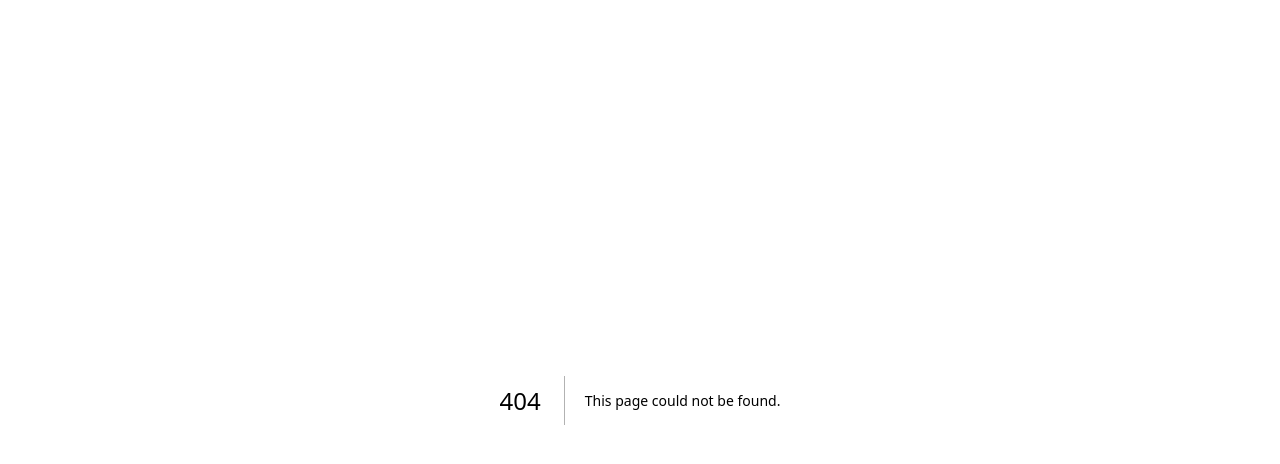
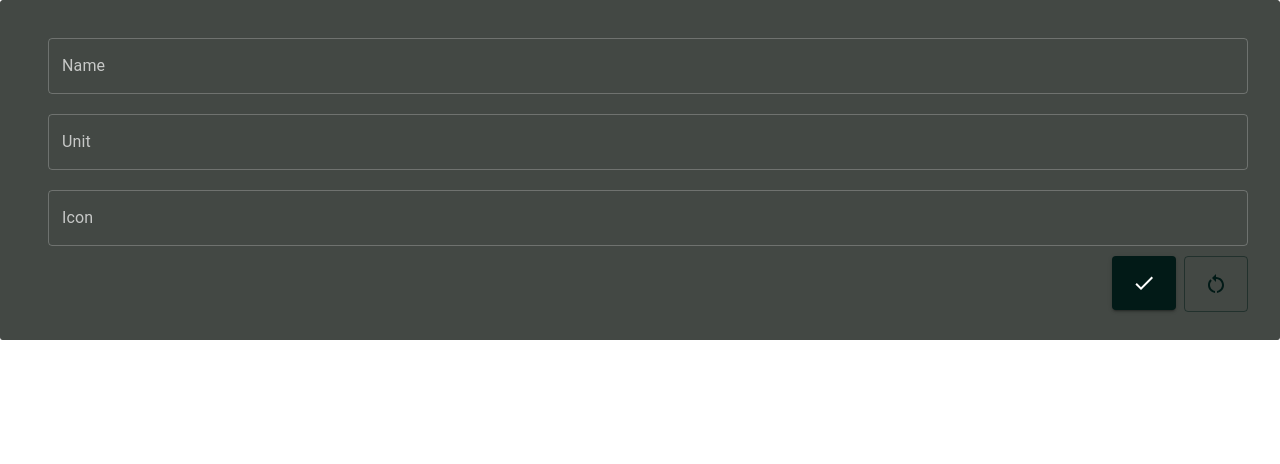
Before and after one commit to Bloodyblow/instant-stats, a Next.js app: page /components/CategoryForm in a window 1280 px wide. Before the commit this address had no page. Shown: the top 464 px of the page. Built offline with nearby package versions, Linux system fonts and the light colour scheme.

Commit message:
Create a new set of data

```diff
--- /dev/null
+++ b/src/pages/components/CategoryForm.tsx
@@ -0,0 +1,133 @@
+import React, { useState, FormEvent } from "react";
+import Box from "@mui/material/Box";
+import TextField from "@mui/material/TextField";
+import { Dayjs } from "dayjs";
+import { AdapterDayjs } from "@mui/x-date-pickers/AdapterDayjs";
+import { LocalizationProvider } from "@mui/x-date-pickers/LocalizationProvider";
+import { DatePicker } from "@mui/x-date-pickers/DatePicker";
+import CheckIcon from "@mui/icons-material/Check";
+import {
+  Button,
+  FormControl,
+  FormGroup,
+  Tooltip,
+  Card,
+  CardHeader,
+  Typography,
+  Stack,
+} from "@mui/material";
+import RestartAltIcon from "@mui/icons-material/RestartAlt";
+
+export const textFieldSx = {
+  color: "secondary.contrastText",
+  flexGrow: 1,
+  margin: "10px 0",
+  width: "100%",
+};
+
+export default function CatergoryForm() {
+  const [name, setName] = useState<string | null>(null);
+  const [unit, setUnit] = useState<string | null>(null);
+  const [icon, setIcon] = useState<string | null>(null);
+
+  const onSubmit = (e: FormEvent<HTMLFormElement>) => {
+    e.preventDefault();
+    console.log(name, unit, icon);
+  };
+
+  const onReset = () => {
+    setName(null);
+    setUnit(null);
+    setIcon(null);
+  };
+
+  return (
+    <Card sx={{ width: "100%" }}>
+      {/* <CardHeader
+        title="Create category"
+        sx={{ backgroundColor: "secondary.main" }}
+      ></CardHeader> */}
+
+      <Box
+        component="form"
+        sx={{
+          backgroundColor: "background.paper",
+          color: "secondary.contrastText",
+          width: "100%",
+          padding: "20px 40px",
+        }}
+        noValidate
+        autoComplete="off"
+        onSubmit={onSubmit}
+      >
+        <FormControl sx={{ m: 1, width: "100%" }}>
+          <FormGroup row sx={{ alignItems: "center" }}>
+            <TextField
+              id="name"
+              label="Name"
+              variant="outlined"
+              type="text"
+              sx={textFieldSx}
+              value={name || ""}
+              onChange={(e) => setName(e.target.value)}
+            />
+            <TextField
+              id="unit"
+              label="Unit"
+              variant="outlined"
+              type="text"
+              sx={textFieldSx}
+              value={unit || ""}
+              onChange={(e) => setUnit(e.target.value)}
+            />
+            <TextField
+              id="icon"
+              label="Icon"
+              variant="outlined"
+              type="text"
+              sx={textFieldSx}
+              value={icon || ""}
+              onChange={(e) => setIcon(e.target.value)}
+            />
+            <Stack
+              direction="row"
+              spacing={1}
+              style={{
+                width: "100%",
+                justifyContent: "flex-end",
+              }}
+            >
+              <Tooltip title="Add data">
+                <Button
+                  variant="contained"
+                  type="submit"
+                  sx={{
+                    width: "fit-content",
+                    padding: "15px",
+                    marginRight: "10px",
+                    height: "fit-content",
+                  }}
+                >
+                  <CheckIcon />
+                </Button>
+              </Tooltip>
+              <Tooltip title="Reset form">
+                <Button
+                  variant="outlined"
+                  sx={{
+                    width: "fit-content",
+                    padding: "15px",
+                    height: "fit-content",
+                  }}
+                  onClick={onReset}
+                >
+                  <RestartAltIcon />
+                </Button>
+              </Tooltip>
+            </Stack>
+          </FormGroup>
+        </FormControl>
+      </Box>
+    </Card>
+  );
+}
--- a/src/pages/components/Layout.module.css
+++ b/src/pages/components/Layout.module.css
@@ -12,5 +12,5 @@
 
 .main h1 {
   letter-spacing: 0.6rem;
-  font-size: 4rem;
+  font-size: 3.2rem;
 }
```
Also changed, not shown: src/pages/category/[id].tsx (+28 -18 lines), src/pages/category/new.tsx (added, +33 -0 lines), src/pages/components/ValueForm.tsx (+7 -5 lines).
